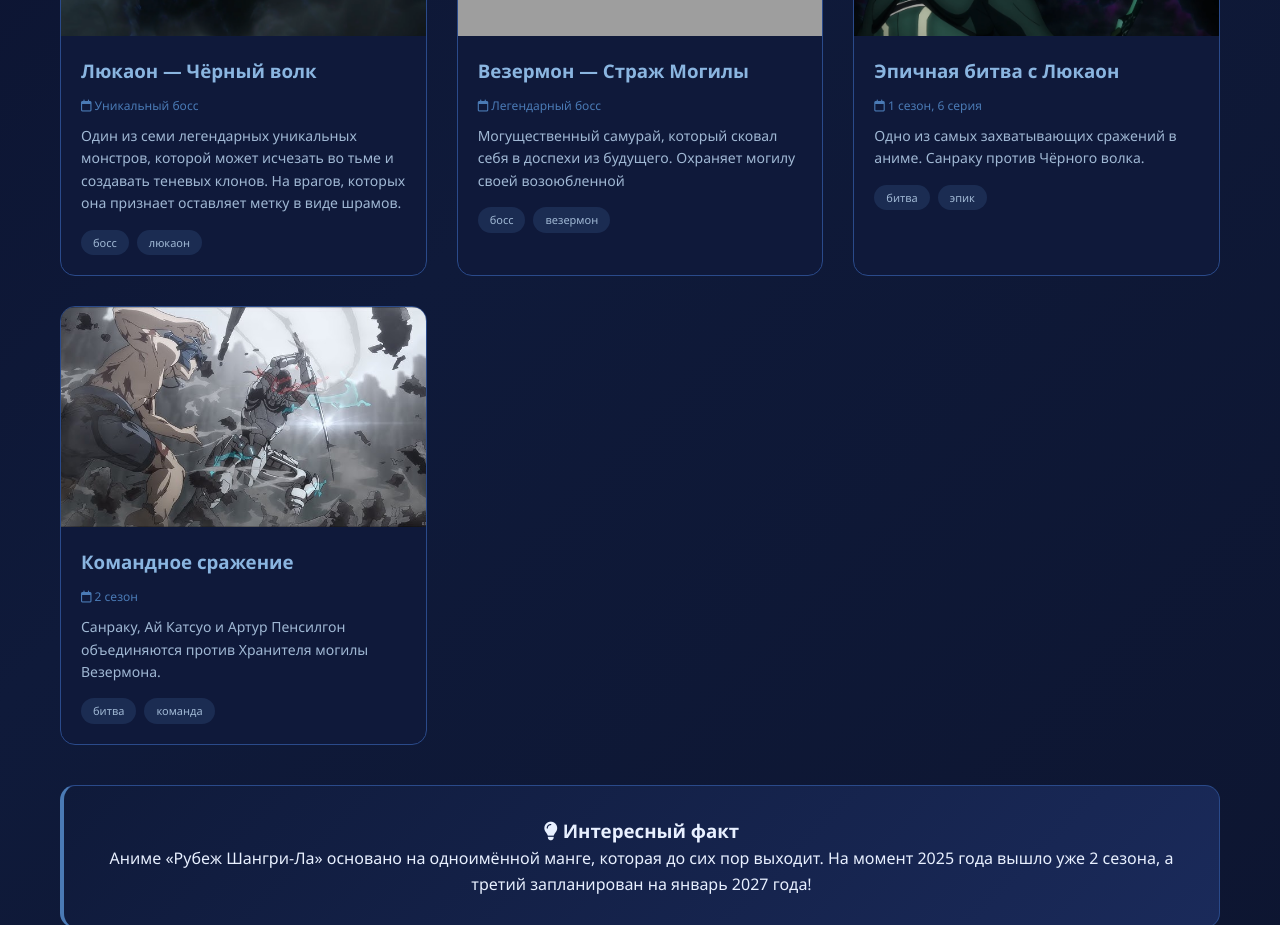
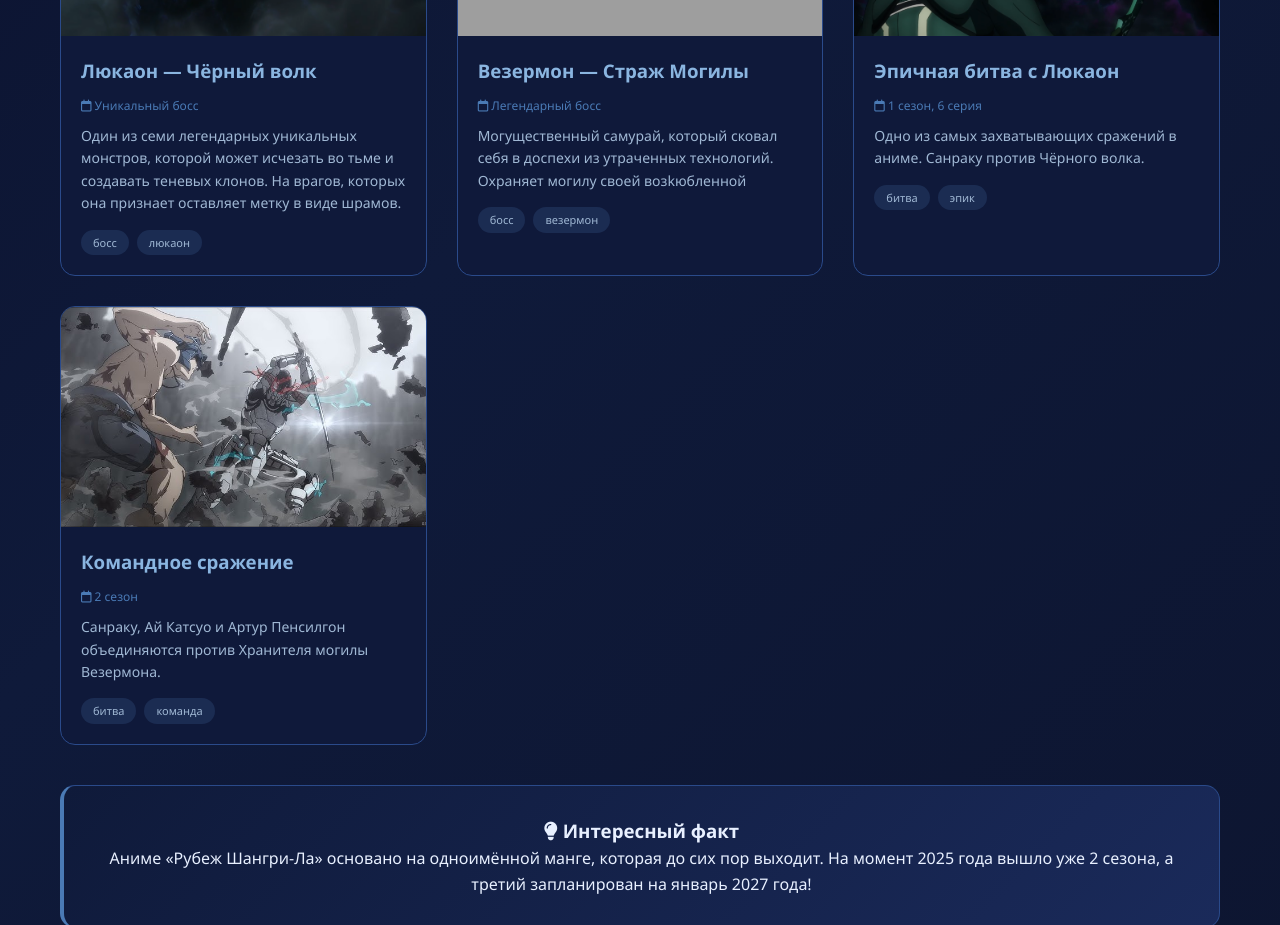
Before and after one commit to 4ebupelich/Shangri-La-frontier, a plain HTML site: page gallery.html in a window 1280 px wide. Shown: the part 1000-1925 px from the top of the page. Drawn offline with Linux system fonts and the light colour scheme; grey boxes are pictures that could not be loaded.

Commit message:
gallery.html

```diff
--- a/gallery.html
+++ b/gallery.html
@@ -171,7 +171,7 @@
                 <div class="card-content">
                     <h3 class="image-title">Везермон — Страж Могилы</h3>
                     <p class="image-date"><i class="far fa-calendar"></i> Легендарный босс</p>
-                    <p class="image-description">Могущественный самурай, который сковал себя в доспехи из будущего. Охраняет могилу своей возоюбленной</p>
+                    <p class="image-description">Могущественный самурай, который сковал себя в доспехи из утраченных технологий. Охраняет могилу своей возkюбленной</p>
                     <div class="image-tags">
                         <span class="tag">босс</span>
                         <span class="tag">везермон</span>
```
